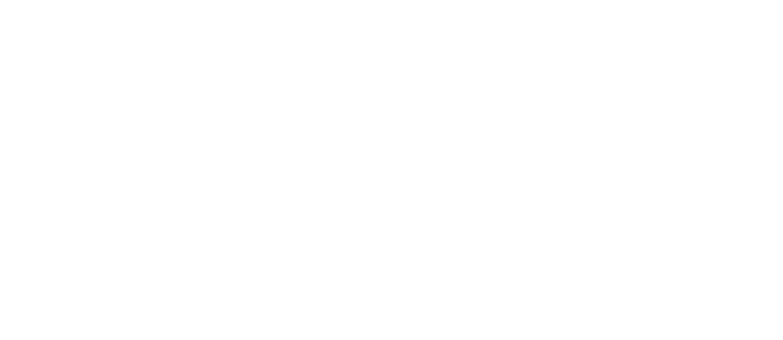
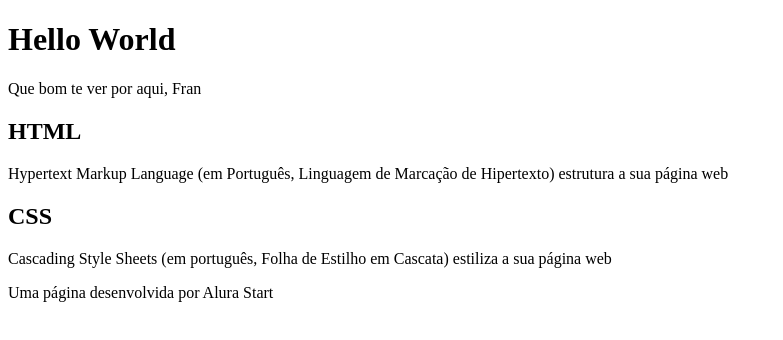
Before and after one commit to draanne/HelloWorld, a plain HTML site: page index.html in a window 1280 px wide. Shown: the whole page, without its empty margins (0-783 px from the left). Drawn offline with Linux system fonts and the light colour scheme.

Commit message:
2ª VERSÃO

```diff
--- a/index.html
+++ b/index.html
@@ -6,6 +6,23 @@
     <title>Hello World</title>
 </head>
 <body>
+    <header>
+        <h1>
+            Hello World
+        </h1>
+<p>Que bom te ver por aqui, Fran</p>
+    </header>
 
+    <section>
+        <h2>HTML</h2>
+        <P>Hypertext Markup Language (em Português, Linguagem de Marcação de Hipertexto) estrutura a sua página web</P>
+        <h2>CSS</h2>
+        <p>Cascading Style Sheets (em português, Folha de Estilho em Cascata) estiliza a sua página web</p>
+    </section>
+
+    <footer>
+<P>Uma página desenvolvida por Alura Start</P>
+
+    </footer>
 </body>
 </html>
```
